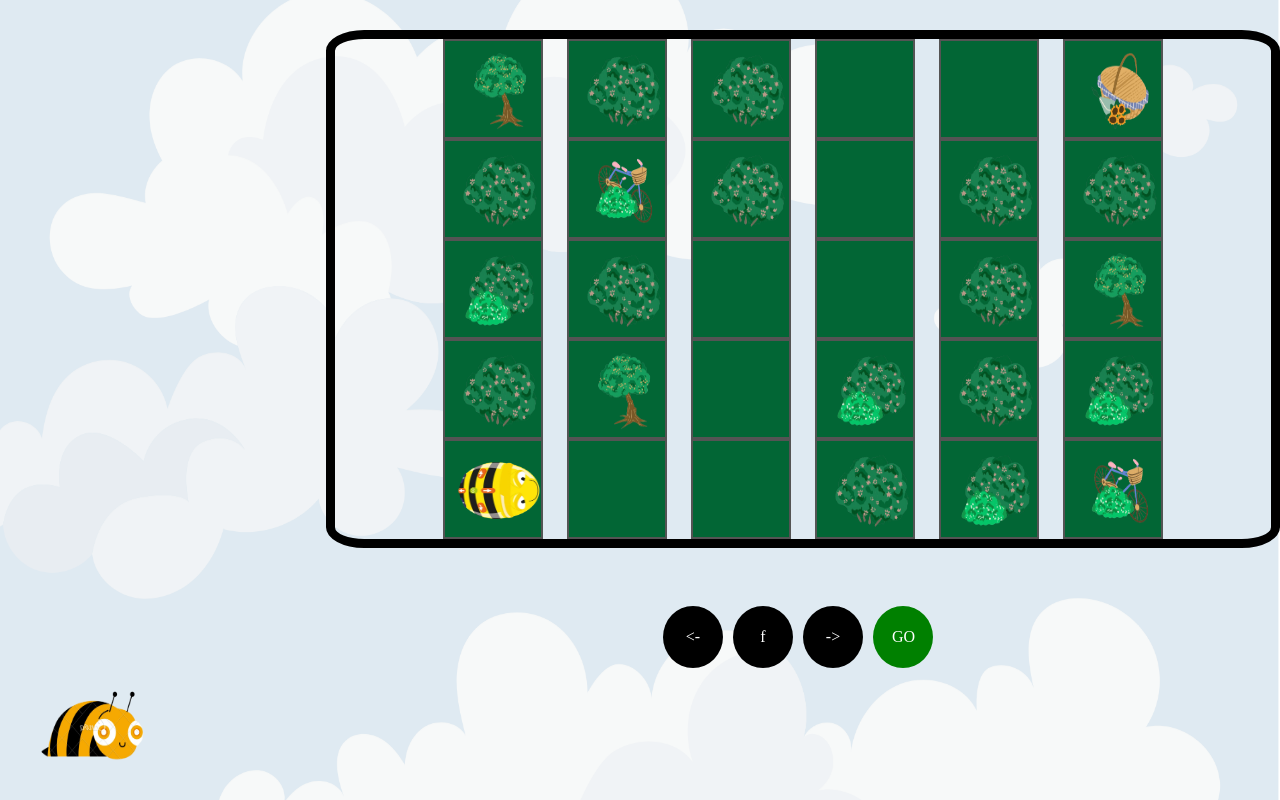
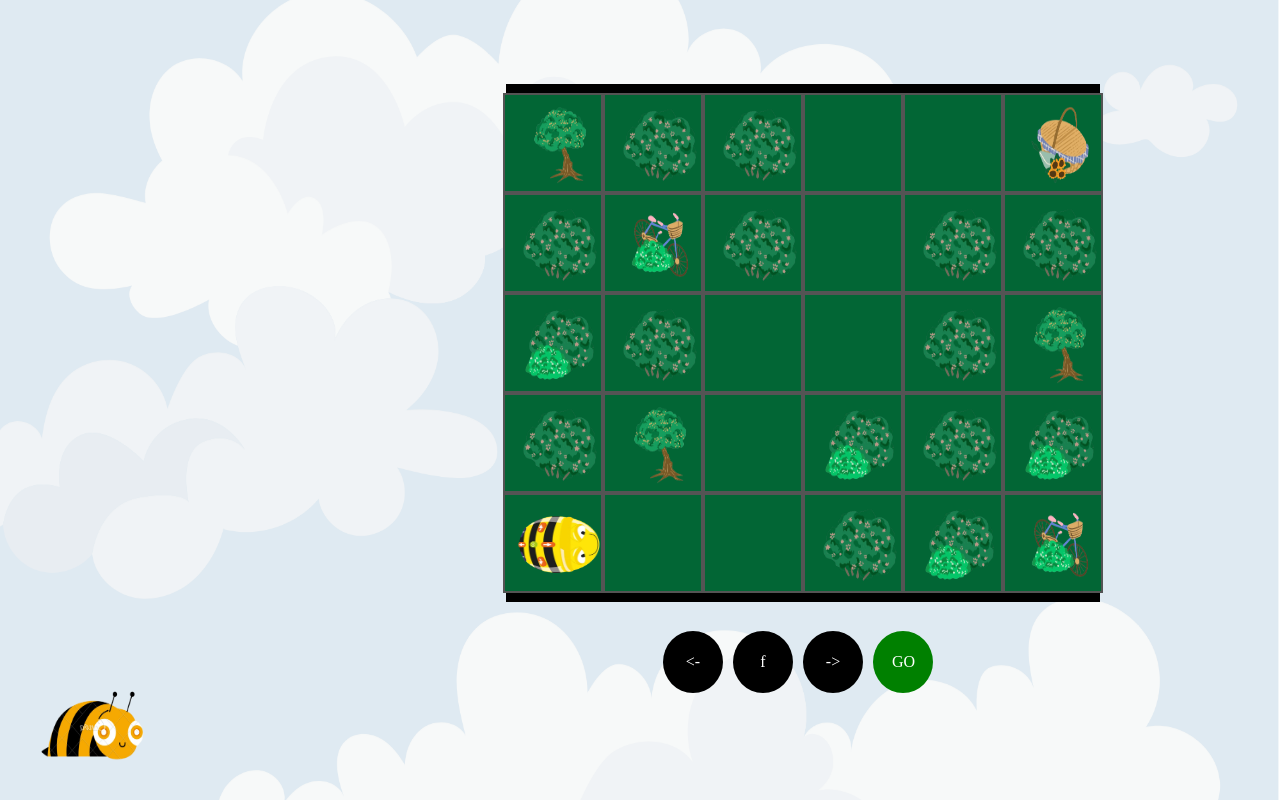
Before and after one commit to classDana/BeeBots-Adventure, a React (Create React App) app: page /game in a window 1280 px wide. Built offline with nearby package versions, Linux system fonts and the light colour scheme.

Commit message:
uopdate files

```diff
--- a/src/game/Game.css
+++ b/src/game/Game.css
@@ -12,7 +12,7 @@
     display: flex;
     justify-content: center;
     align-items: flex-end;
-    height: 15vh;
+    height: 1vh;
 
   }
 .button-wrapper{
@@ -40,18 +40,11 @@
 .green-button{
     background-color: green;
   }
-  .board-container {
-    display: flex;
-    justify-content: center; /* Zentrieren des Boards horizontal */
-    align-items: center; /* Zentrieren des Boards vertikal */
-  }
   .board {
-    margin-top: 30px;
-    display: flex;
+    display:grid;
     flex-wrap: wrap;
     justify-content: center;
     border: 9px solid black;
-    border-radius: 4%;
    }
 
   .cell {
@@ -114,6 +107,3 @@
   align-items: center;
   margin-bottom: -35px;
 }
-.cell-col {
-  flex-grow: 1;
-}
--- a/src/game/Game.js
+++ b/src/game/Game.js
@@ -2,7 +2,7 @@ import React, { useState, useEffect } from 'react';
 import Board from "./components/Board";
 import Message from "./components/Message";
 import BeeBotFigure from "../images/BeeBot_figure.png";
-import { Row, Col} from 'react-bootstrap';
+import { Row, Col, Container} from 'react-bootstrap';
 import left from "../images/buttons/leftButton.png";
 import forward from "../images/buttons/forwardButton.png";
 import right from "../images/buttons/rightButton.png";
@@ -213,8 +213,9 @@ function Game() {
                         </div>
                     </Col>
                     <Col lg={9} md={9} sm={9}>
-
-                        <Board map={map[0]} beebot={beebot} getCurrState={getCurrState}></Board>
+                        <Container>
+                            <Board map={map[0]} beebot={beebot} getCurrState={getCurrState}></Board>
+                        </Container>
 
                         <div className='button-container'>
                             <div className='button-wrapper'>
--- a/src/game/components/Board.js
+++ b/src/game/components/Board.js
@@ -9,17 +9,17 @@ import tree from "../../images/maze-objects/tree.png";
 import bicycle from "../../images/maze-objects/bicycle.png";
 export default function Board(props){
 
-    const rows = 6;
-    const columns = 5;
+    const rows = 5;
+    const columns = 6;
 
     const mazeMap = [];
-    for (let i = 0; i < columns; i++) {
+    for (let i = 0; i < rows; i++) {
         let row = [];
-        for (let j = 0; j < rows; j++) {
+        for (let j = 0; j < columns; j++) {
             // check if the beebot is in the current position and displays in the current cell
             if (props.beebot && props.beebot.x === i && props.beebot.y === j) {
                 row.push(
-                    <Col lg={2} md={2} sm={2} className="cell-col">
+                    <Col lg={2} md={2} sm={2} className="p-0">
                     <Cell
                         key={`${i}-${j}`}
                         image={beebot}
@@ -31,7 +31,7 @@ export default function Board(props){
             } else {
                 if (props.getCurrState(i,j) === 1) {
                     row.push(
-                        <Col lg={2} md={2} sm={2} className="cell-col">
+                        <Col lg={2} md={2} sm={2} className="p-0">
                         <Cell
                             key={`${i}-${j}`}
                             image={singleBush}
@@ -42,7 +42,7 @@ export default function Board(props){
                     );
                 } else if (props.getCurrState(i,j) === 3) {
                     row.push(
-                        <Col lg={2} md={2} sm={2} className="cell-col">
+                        <Col lg={2} md={2} sm={2} className="p-0">
                         <Cell
                             key={`${i}-${j}`}
                             image={picnicBasket}
@@ -53,7 +53,7 @@ export default function Board(props){
                     );
                 }else if (props.getCurrState(i,j) === 4) {
                     row.push(
-                        <Col lg={2} md={2} sm={2} className="cell-col">
+                        <Col lg={2} md={2} sm={2} className="p-0">
                         <Cell
                             key={`${i}-${j}`}
                             image={pluralBushes}
@@ -64,7 +64,7 @@ export default function Board(props){
                     );
                 } else if (props.getCurrState(i,j) === 5) {
                     row.push(
-                        <Col lg={2} md={2} sm={2} className="cell-col">
+                        <Col lg={2} md={2} sm={2} className="p-0">
                         <Cell
                             key={`${i}-${j}`}
                             image={bicycle}
@@ -75,7 +75,7 @@ export default function Board(props){
                     );
                 }else if (props.getCurrState(i,j) === 6) {
                     row.push(
-                        <Col lg={2} md={2} sm={2} className="cell-col">
+                        <Col lg={2} md={2} sm={2} className="p-0">
                         <Cell
                             key={`${i}-${j}`}
                             image={tree}
@@ -86,7 +86,7 @@ export default function Board(props){
                     );
                 }else {
                     row.push(
-                        <Col lg={2} md={2} sm={2} className="cell-col">
+                        <Col lg={2} md={2} sm={2} className="p-0">
                             <Cell
                                 key={`${i}-${j}`}
                                 image={null}
@@ -97,16 +97,14 @@ export default function Board(props){
                 }
             }
         }
-        mazeMap.push(<Row xs={12}>{row}</Row>);
+        mazeMap.push(<Row >{row}</Row>);
     }
 
 
 
     return (
-        <div className='board-container'>
         <div className="board">
             {mazeMap}
         </div>
-        </div>
     );
 }
```
